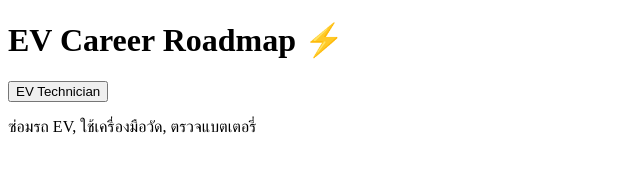
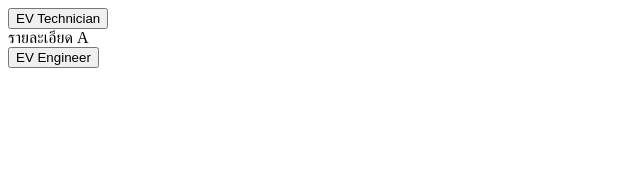
Before and after one commit to KayMinxLokiLinus/1, a plain HTML site: page index.html in a window 1280 px wide. Both pictures are taken after a click on the button "EV Technician". Shown: the whole page, without its empty margins (0-640 px from the left). Drawn offline with Linux system fonts and the light colour scheme.

Commit message:
Update index.html

```diff
--- a/index.html
+++ b/index.html
@@ -1,24 +1,12 @@
-<!DOCTYPE html>
-<html>
-<head>
-  <title>EV Roadmap</title>
-</head>
-<body>
+<button onclick="toggle('a')">EV Technician</button>
+<div id="a" style="display:none;">รายละเอียด A</div>
 
-<h1>EV Career Roadmap ⚡</h1>
-
-<button onclick="toggle()">EV Technician</button>
-
-<div id="content" style="display:none;">
-  <p>ซ่อมรถ EV, ใช้เครื่องมือวัด, ตรวจแบตเตอรี่</p>
-</div>
+<button onclick="toggle('b')">EV Engineer</button>
+<div id="b" style="display:none;">รายละเอียด B</div>
 
 <script>
-function toggle() {
-  const c = document.getElementById("content");
-  c.style.display = c.style.display === "none" ? "block" : "none";
+function toggle(id) {
+  const el = document.getElementById(id);
+  el.style.display = el.style.display === "none" ? "block" : "none";
 }
 </script>
-
-</body>
-</html>
```
